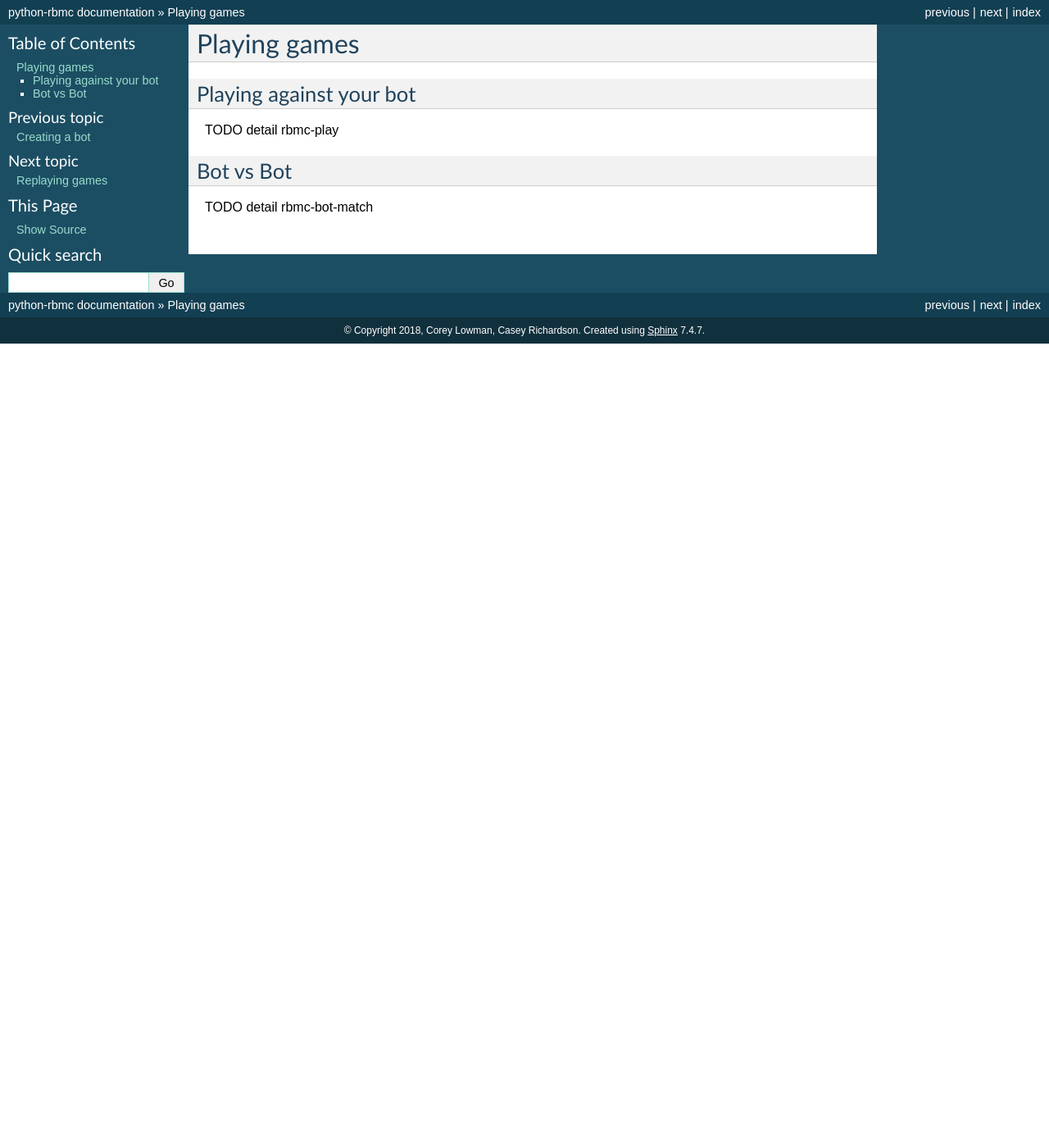
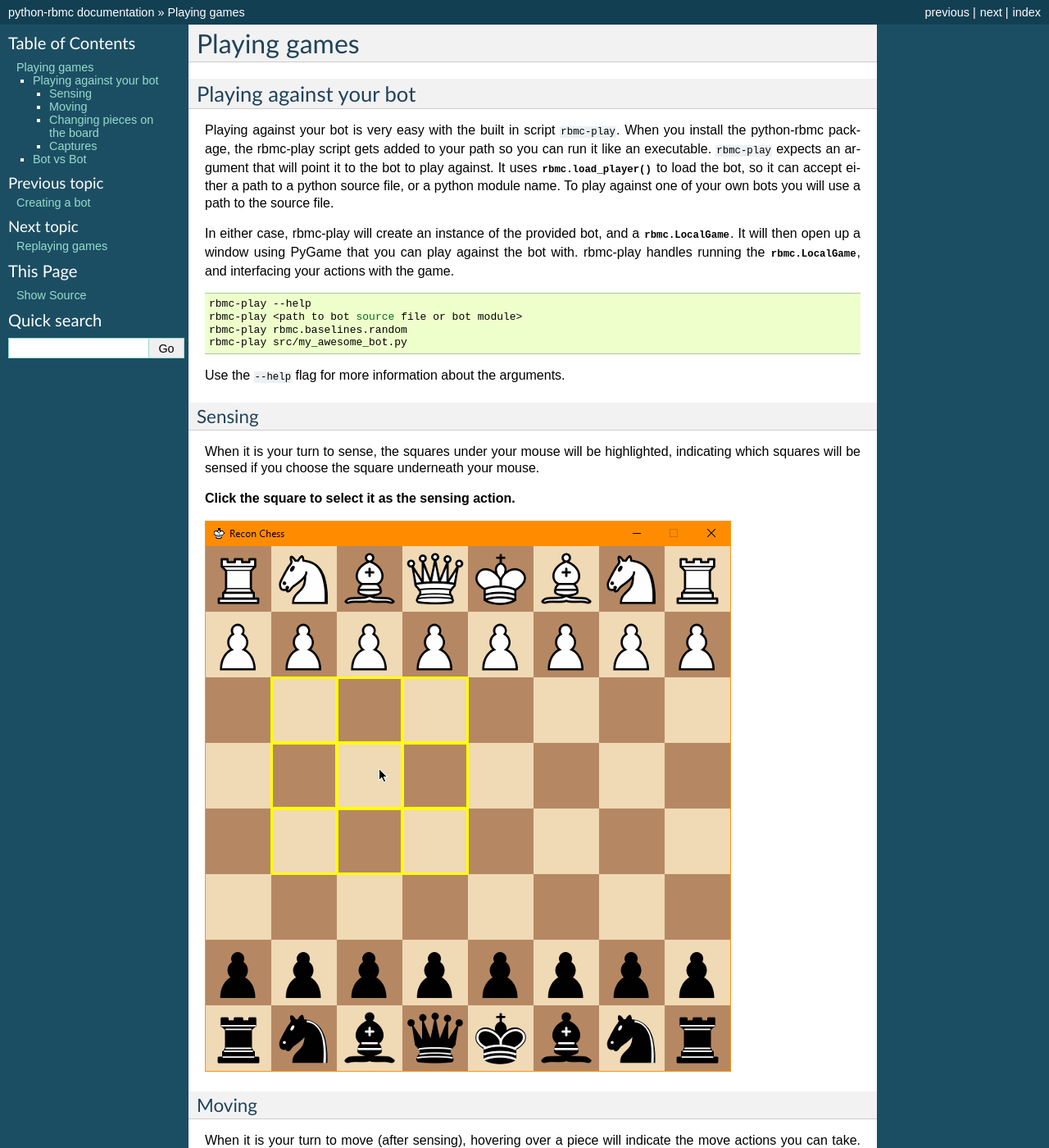
Before and after one commit to reconnaissanceblindchess/reconchess, a Sphinx documentation site: the page built from docs/source/bot_play.rst, in a window 1280 px wide and 1400 px high. Shown: the whole window at 82% size. Built offline with Sphinx 7.4.7, drawn with Linux system fonts in a browser that asks for light colours; some of the changed text lies outside the part shown.

Commit message:
Filling out rbmc-play section of docs

```diff
--- a/docs/source/bot_create.rst
+++ b/docs/source/bot_create.rst
@@ -11,7 +11,7 @@ Example bot: Random bot
 The random bot takes random actions each turn, for both sensing and moving. It only really implements the
 :meth:`rbmc.Player.choose_sense` and :meth:`rbmc.Player.choose_move` methods.
 
-.. literalinclude:: ../../examples/random_bot.py
+.. literalinclude:: ../../rbmc/baselines/random.py
 
 
 Example bot: Trout bot
@@ -21,4 +21,4 @@ The trout bot is a baseline that you can test your bot against. It keeps track o
 and uses the `Stockfish <https://stockfishchess.org/>`_ engine to make a move. When it gets information back from the game,
 it naively applies that information to its :class:`chess.Board`.
 
-.. literalinclude:: ../../examples/trout_bot.py
+.. literalinclude:: ../../rbmc/baselines/trout.py
--- a/docs/source/bot_play.rst
+++ b/docs/source/bot_play.rst
@@ -4,9 +4,79 @@ Playing games
 Playing against your bot
 ------------------------
 
-TODO detail rbmc-play
+Playing against your bot is very easy with the built in script :code:`rbmc-play`. When you install the python-rbmc package,
+the rbmc-play script gets added to your path so you can run it like an executable. :code:`rbmc-play` expects an argument
+that will point it to the bot to play against. It uses :func:`rbmc.load_player` to load the bot, so it can accept
+either a path to a python source file, or a python module name. To play against one of your own bots you will use
+a path to the source file.
+
+In either case, rbmc-play will create an instance of the provided bot, and a :class:`rbmc.LocalGame`. It will then open
+up a window using PyGame that you can play against the bot with. rbmc-play handles running the :class:`rbmc.LocalGame`,
+and interfacing your actions with the game.
+
+.. code-block:: bash
+
+    rbmc-play --help
+    rbmc-play <path to bot source file or bot module>
+    rbmc-play rbmc.baselines.random
+    rbmc-play src/my_awesome_bot.py
+
+Use the :code:`--help` flag for more information about the arguments.
+
+Sensing
+^^^^^^^
+
+When it is your turn to sense, the squares under your mouse will be highlighted, indicating which squares will be
+sensed if you choose the square underneath your mouse.
+
+**Click the square to select it as the sensing action.**
+
+.. image:: _static/sensing.gif
+    :target: _static/sensing.gif
+
+Moving
+^^^^^^
+
+When it is your turn to move (after sensing), hovering over a piece will indicate the move actions you can take.
+Note that just because a move is shown doesn't mean it is valid.
+
+**Click and drag a piece to one of the highlighted squares to make a move action.**
+
+.. image:: _static/moving.gif
+    :target: _static/moving.gif
+
+Changing pieces on the board
+^^^^^^^^^^^^^^^^^^^^^^^^^^^^
+
+If you ever want to adjust the pieces on your board, for example if you know a piece isn't there, you can
+**right click a square to cycle through the possible pieces**.
+
+.. image:: _static/cycling.gif
+    :target: _static/cycling.gif
+
+Captures
+^^^^^^^^
+
+If you capture a piece, or one of your pieces is captured, the square will be highlighted in red for the remainder
+of the turn.
+
+.. image:: _static/capture.gif
+    :target: _static/capture.gif
+
 
 Bot vs Bot
 ----------
 
-TODO detail rbmc-bot-match
+Playing two bots against each other is as easy as playing against your bot, using the built in script :code:`rbmc-bot-match`.
+Similar to :code:`rbmc-play`, :code:`rbmc-bot-match` gets added to your path so you can execute it from the command line.
+It takes two bots and plays them against each other using a :class:`LocalGame`:
+
+.. code-block:: bash
+
+    rbmc-bot-match --help
+    rbmc-bot-match <white bot> <black bot>
+    rbmc-bot-match rbmc.baselines.random src/my_awesome_bot.py
+    rbmc-bot-match rbmc.baselines.random rbmc.baselines.random
+    rbmc-bot-match src/my_okay_bot.py src/my_awesome_bot.py
+
+Use the :code:`--help` flag for more information about the arguments.
```
Also changed, not shown: docs/source/_static/capture.gif (added), docs/source/_static/cycling.gif (added), docs/source/_static/moving.gif (added), docs/source/_static/sensing.gif (added), 1 other file.
